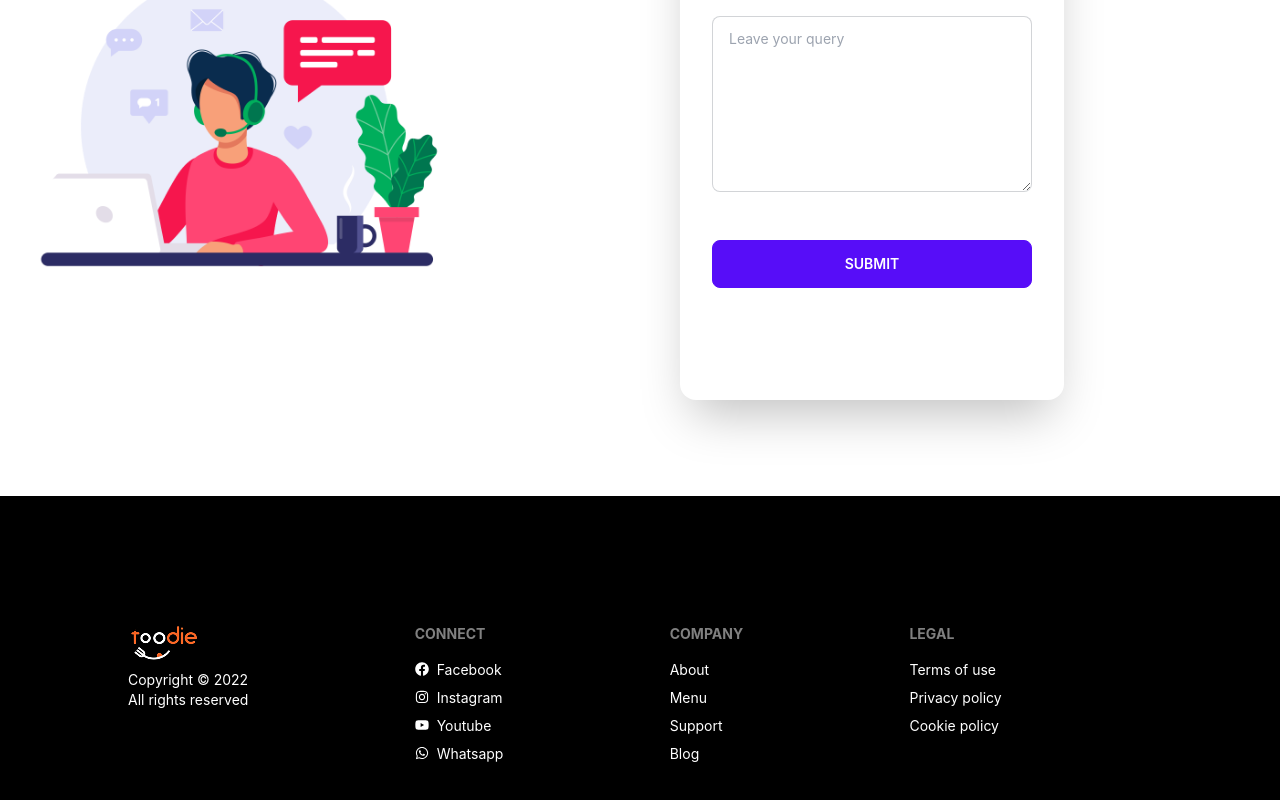
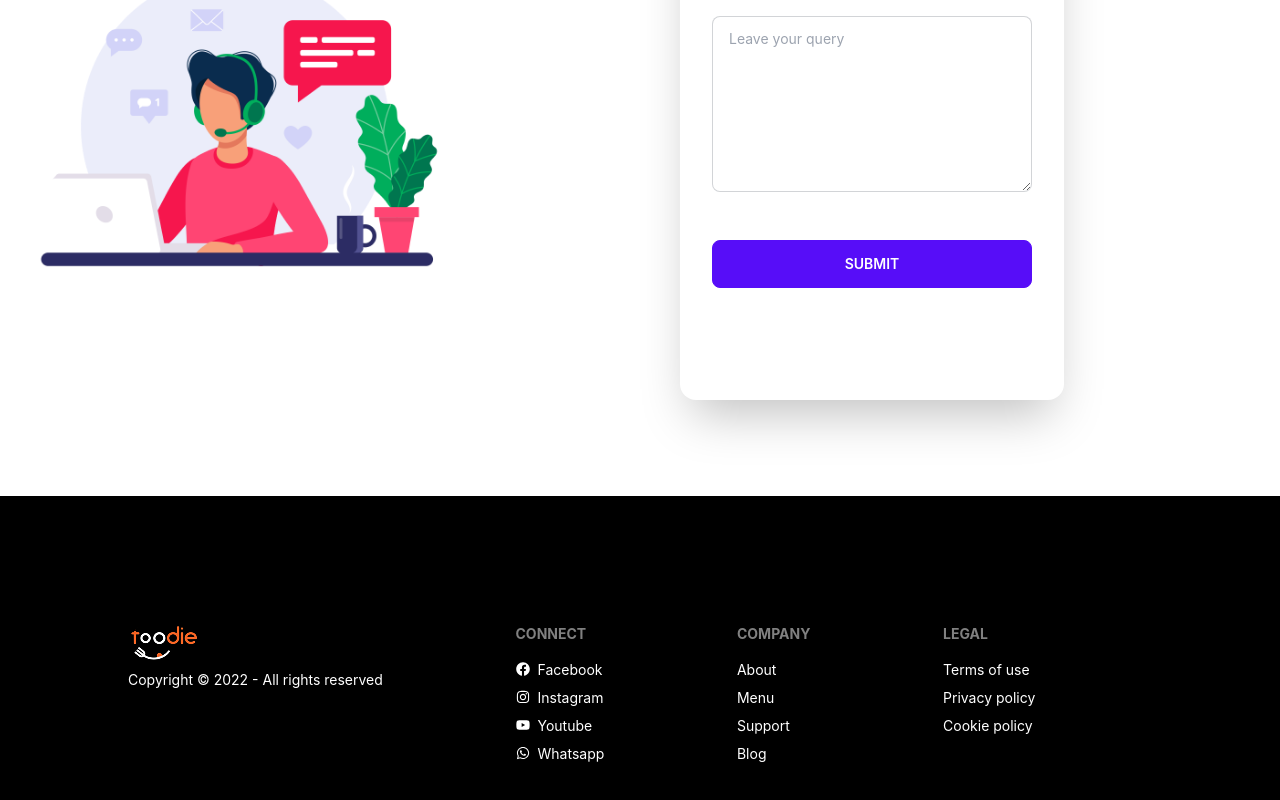
Before and after one commit to mrseeker53/foodie-client, a React (Create React App) app: page / in a window 1280 px wide. Shown: the part 1417-2217 px from the top of the page. Built offline with nearby package versions, Linux system fonts and the light colour scheme; no server answers.

Commit message:
Added Dynamic Date

```diff
--- a/src/Pages/Shared/Footer/Footer.js
+++ b/src/Pages/Shared/Footer/Footer.js
@@ -10,7 +10,8 @@ const Footer = () => {
         <footer className="footer p-32 bg-black text-white">
             <div>
                 <img src={logo} alt="" />
-                <p>Copyright © 2022 <br /> All rights reserved</p>
+                {/* Dynamic date */}
+                <p>Copyright © {new Date().getFullYear()} - All rights reserved</p>
             </div>
             <div>
                 <span className="footer-title">Connect</span>
```
